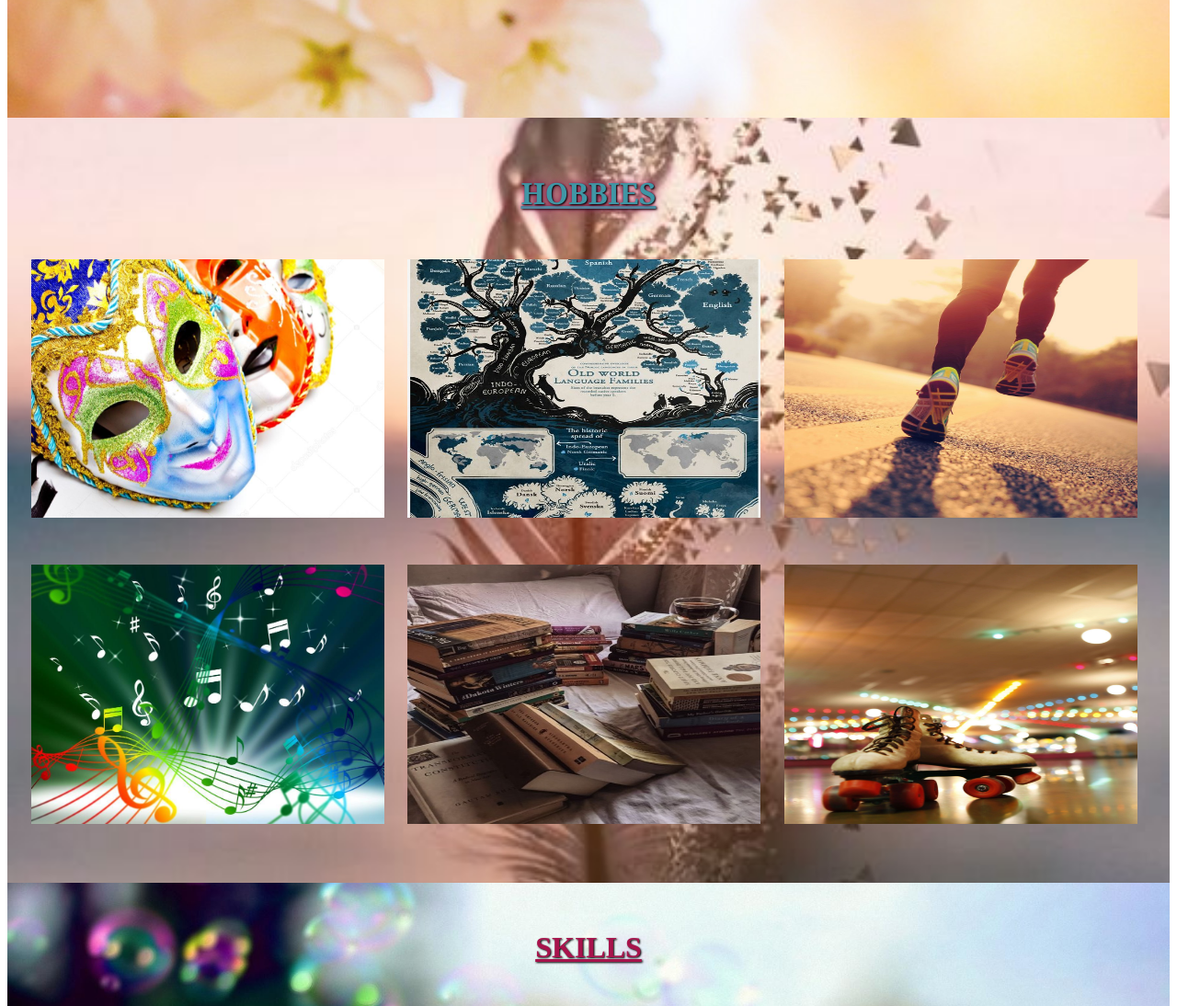
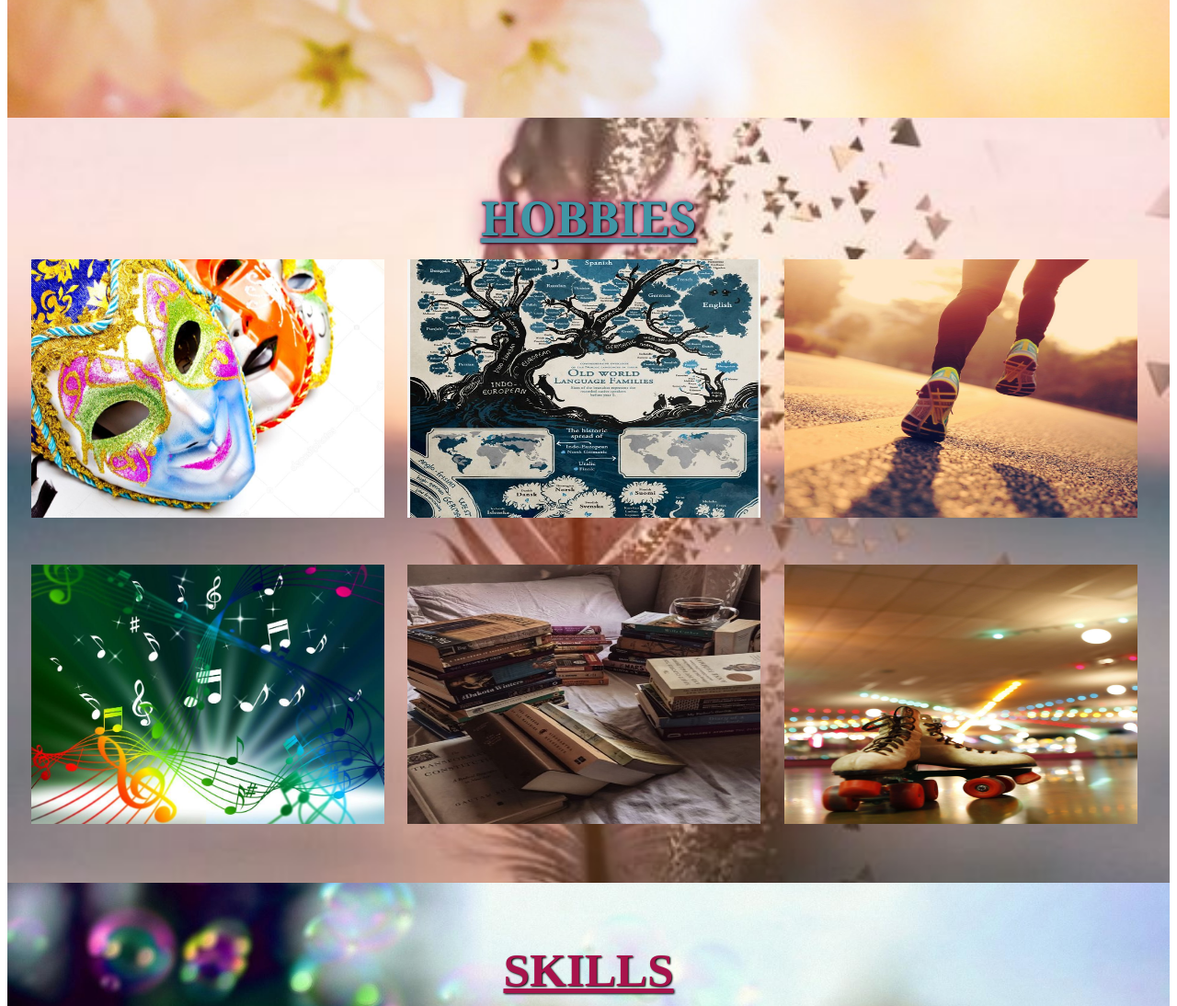
Before and after one commit to indrani-dutta/indrani-dutta.github.io, a plain HTML site: page index.html in a window 1280 px wide. Shown: the part 640-1734 px from the top of the page at 92% size. Drawn offline with Linux system fonts and the light colour scheme.

Commit message:
Fix font sizes

```diff
--- a/index.css
+++ b/index.css
@@ -117,6 +117,7 @@ button {
     color: rgb(64, 150, 165);
     font-family: Georgia, Verdana;
     padding: 3vw 0;
+    font-size: 2vw;
 }
 
 .headingskills{
@@ -129,7 +130,7 @@ button {
     text-decoration: underline ;
     color: rgb(168, 19, 76);
     text-shadow: 1px 1px 2px black;
-
+    font-size: 2vw;
 }
 
 .skills-card {
```
